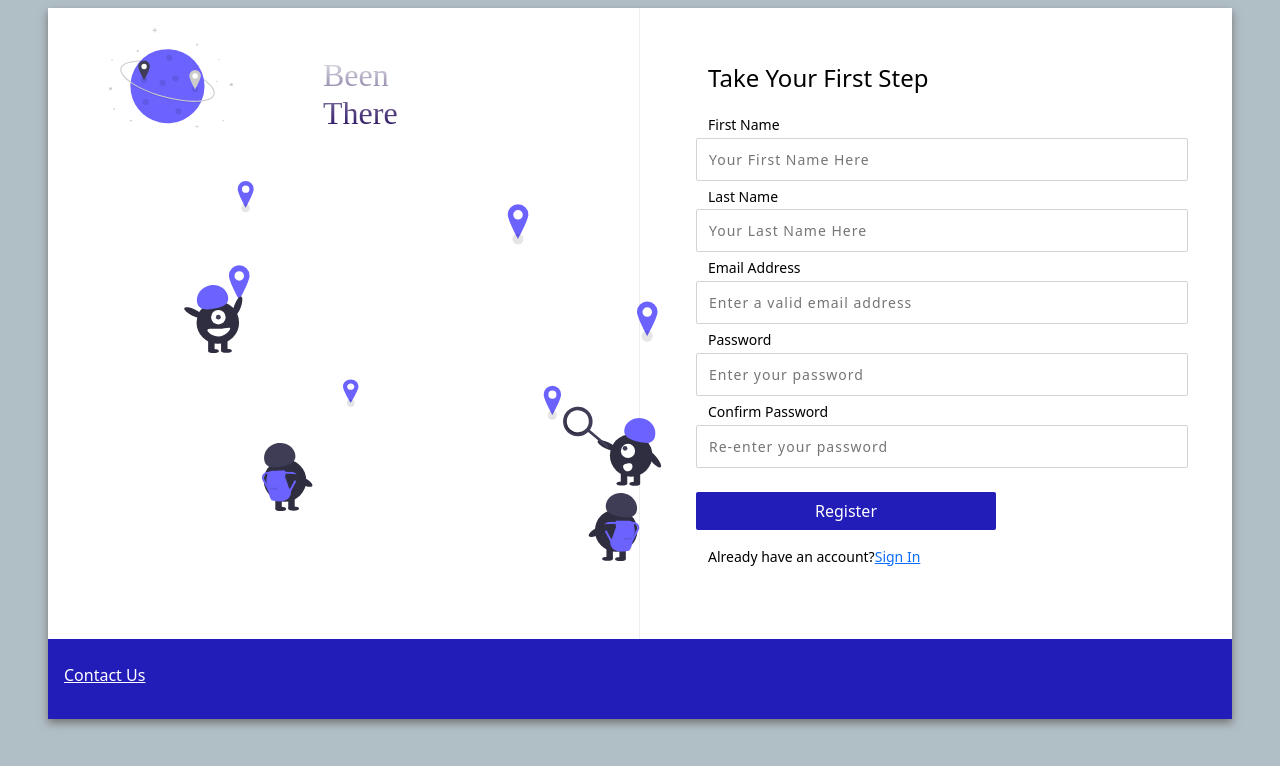
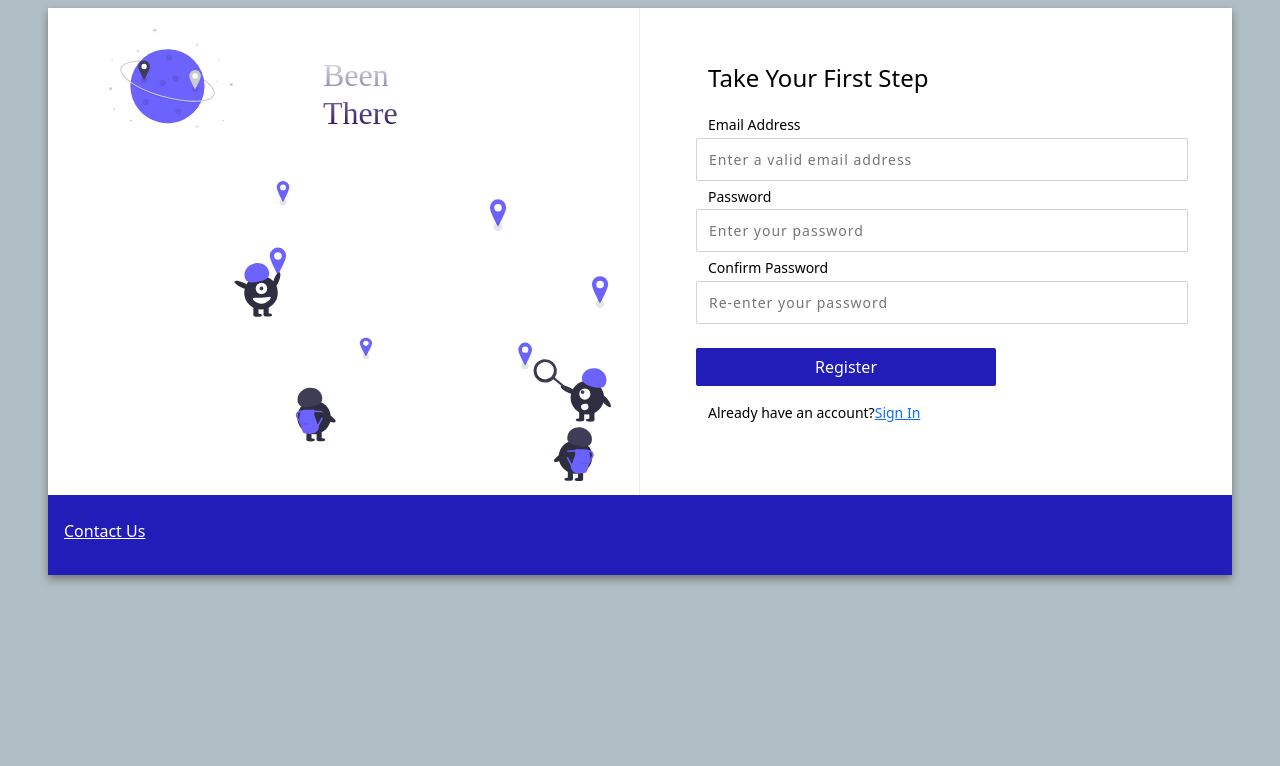
Before and after one commit to Pijush-Beyond/Trip-Planner-Frontend, a React (Create React App) app: page /register in a window 1280 px wide. Shown: the top 766 px of the page. Built offline with nearby package versions, Linux system fonts and the light colour scheme.

Commit message:
Second Commit

```diff
--- a/src/components/login.js
+++ b/src/components/login.js
@@ -6,7 +6,7 @@ import Svg2 from './assets/svg2.svg'
 
 const login = () => {
   return (
-    <div className="container-fluid px-1 px-md-5 px-lg-1 px-xl-5 py-5 mx-auto">
+    <div className="container-fluid px-1 px-md-5 px-lg-1 px-xl-5 py-5 mx-auto h-100 w-100">
       <div className="card card0 border-0">
         <div className="row d-flex">
           <div className="col-lg-6 border-line">
@@ -40,10 +40,7 @@ const login = () => {
               </div>
 
               <div className="row px-3 mb-4">
-                <div className="custom-control custom-checkbox custom-control-inline">
-                  <input id="chk1" type="checkbox" name="chk" class="custom-control-input" />
-                  <label for="chk1" className="custom-control-label text-sm">Remember me</label>
-                </div>
+
                 <a href="#" className="ml-auto mb-0 text-sm">Forgot Password?</a>
               </div>
               <div class="row mb-3 px-3">
--- a/src/components/register.js
+++ b/src/components/register.js
@@ -6,7 +6,7 @@ import Svg2 from './assets/svg2.svg'
 
 const register = () => {
   return (
-    <div className="container-fluid px-1 px-md-5 px-lg-1 px-xl-5 py-2 mx-auto">
+    <div className="container-fluid px-1 px-md-5 px-lg-1 px-xl-5 py-2 mx-auto h-100 w-100">
       <div className="card card0 border-0">
         <div className="row d-flex">
           <div className="col-lg-6 border-line" >
@@ -22,18 +22,8 @@ const register = () => {
               <div className="row mb-4 px-3">
                 <h4 className="mb-0 mr-4 mt-2">Take Your First Step</h4>
               </div>
-              <div className="row px-3">
-                <label className="mb-1">
-                  <h6 className="mb-0 text-sm">First Name</h6>
-                </label>
-                <input className="mb-2" type="text" name="firstname" placeholder="Your First Name Here" />
-              </div>
-              <div className="row px-3">
-                <label className="mb-1">
-                  <h6 className="mb-0 text-sm">Last Name</h6>
-                </label>
-                <input className="mb-2" type="text" name="lastName" placeholder="Your Last Name Here" />
-              </div>
+
+
 
 
 
--- a/src/style.css
+++ b/src/style.css
@@ -37,7 +37,7 @@ body {
 
 .imageRegister {
     width: 750px;
-    height: 380px
+    height: 300px
 }
 
 .border-line {
```
